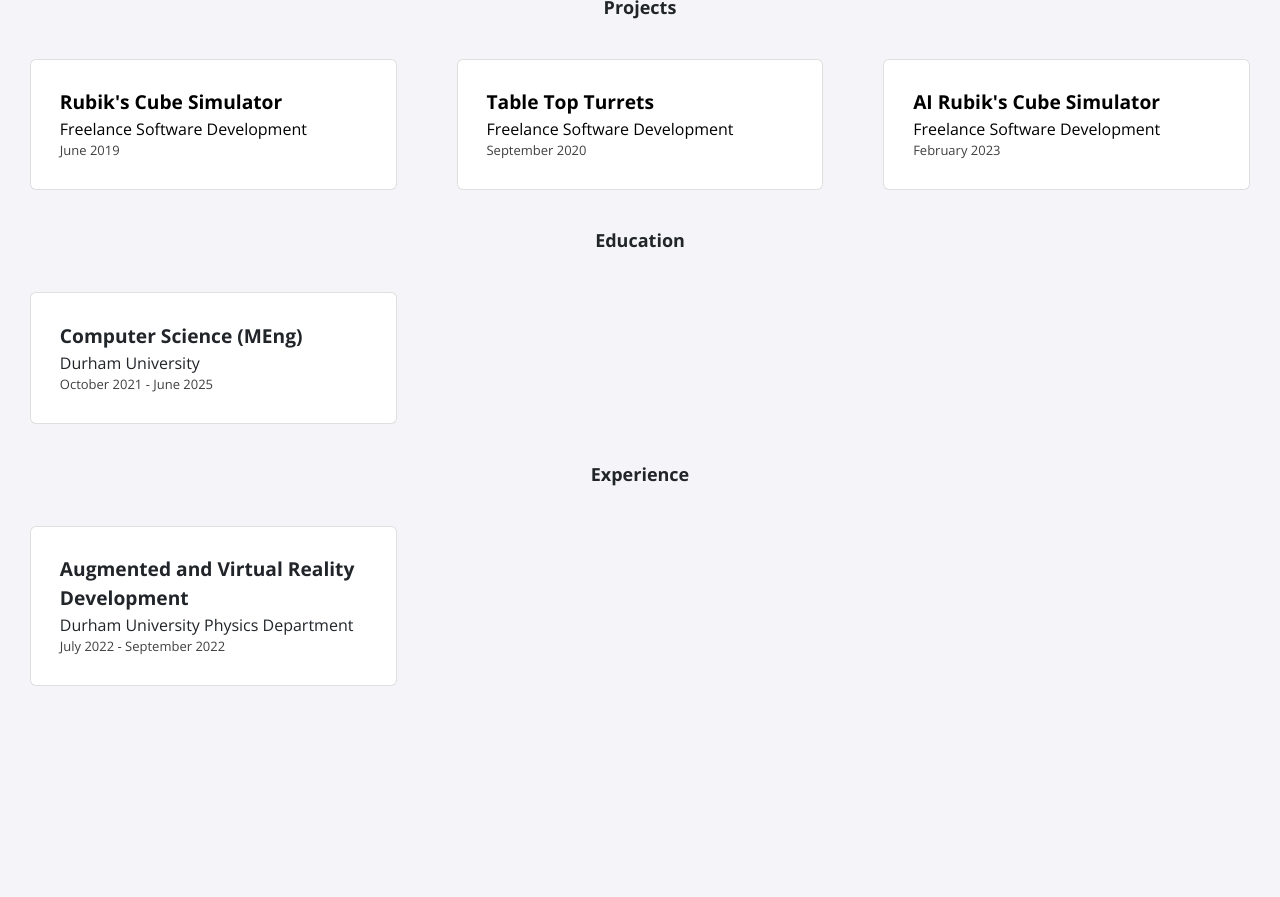
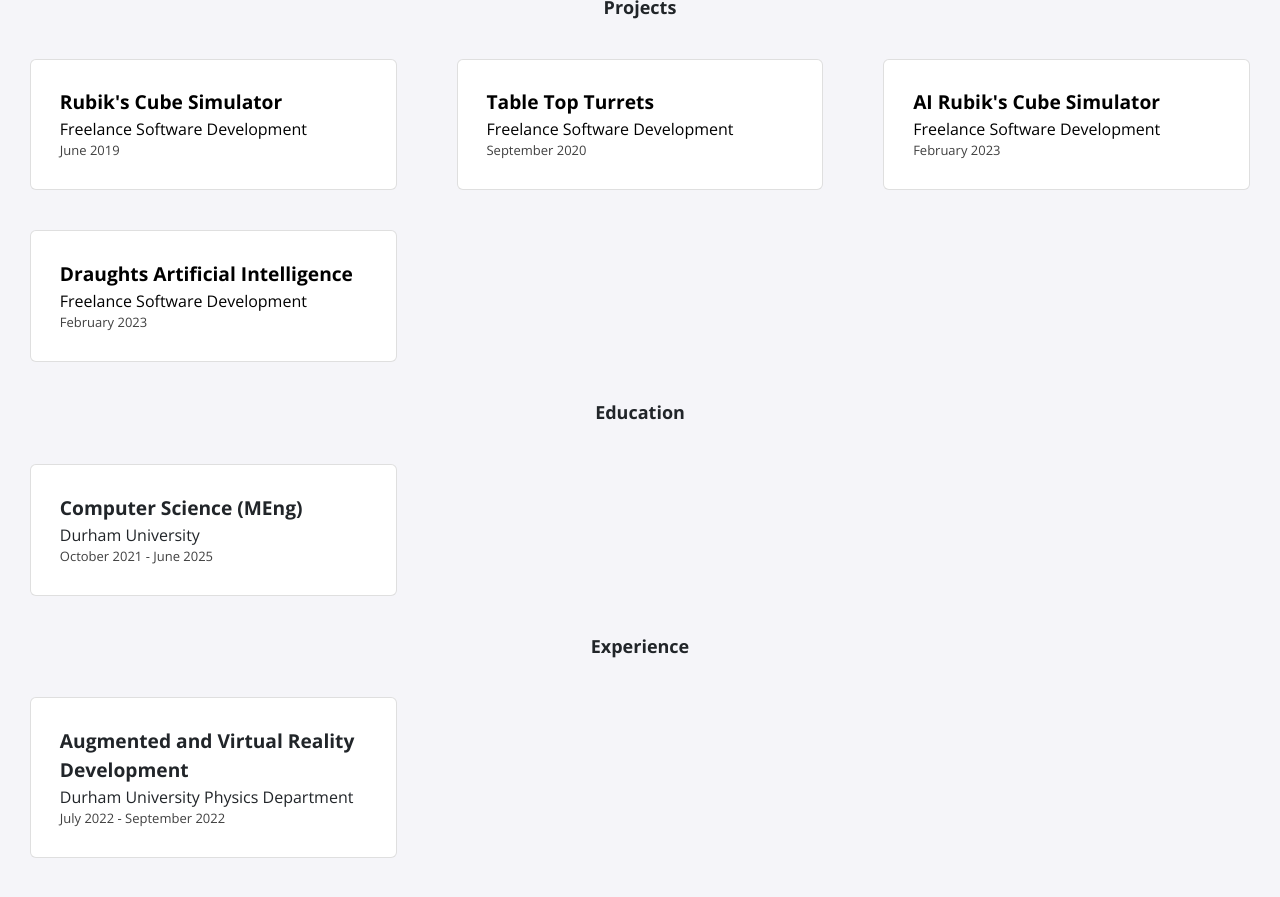
Before and after one commit to shatt-s/shatt-s.github.io, a Jekyll site: the page built from index.html, in a window 1280 px wide and 900 px high, scrolled down 553 px. Shown: the top 897 px of the window. Built offline with Jekyll 4.4.1, drawn with Linux system fonts in a browser that asks for light colours; nearby versions of some CDN libraries; before the commit the page ends 1309 px from its top, so only the background shows below that.

Commit message:
Update projects.yml

```diff
--- a/_data/projects.yml
+++ b/_data/projects.yml
@@ -12,3 +12,8 @@
   event: Freelance Software Development
   date: February 2023
   page-name: https://shatt-s.github.io/rubiks-cube-simulator-v2/
+
+- title: Draughts Artificial Intelligence
+  event: Freelance Software Development
+  date: February 2023
+  page-name: https://shatt-s.github.io/draughts-ai/
```
